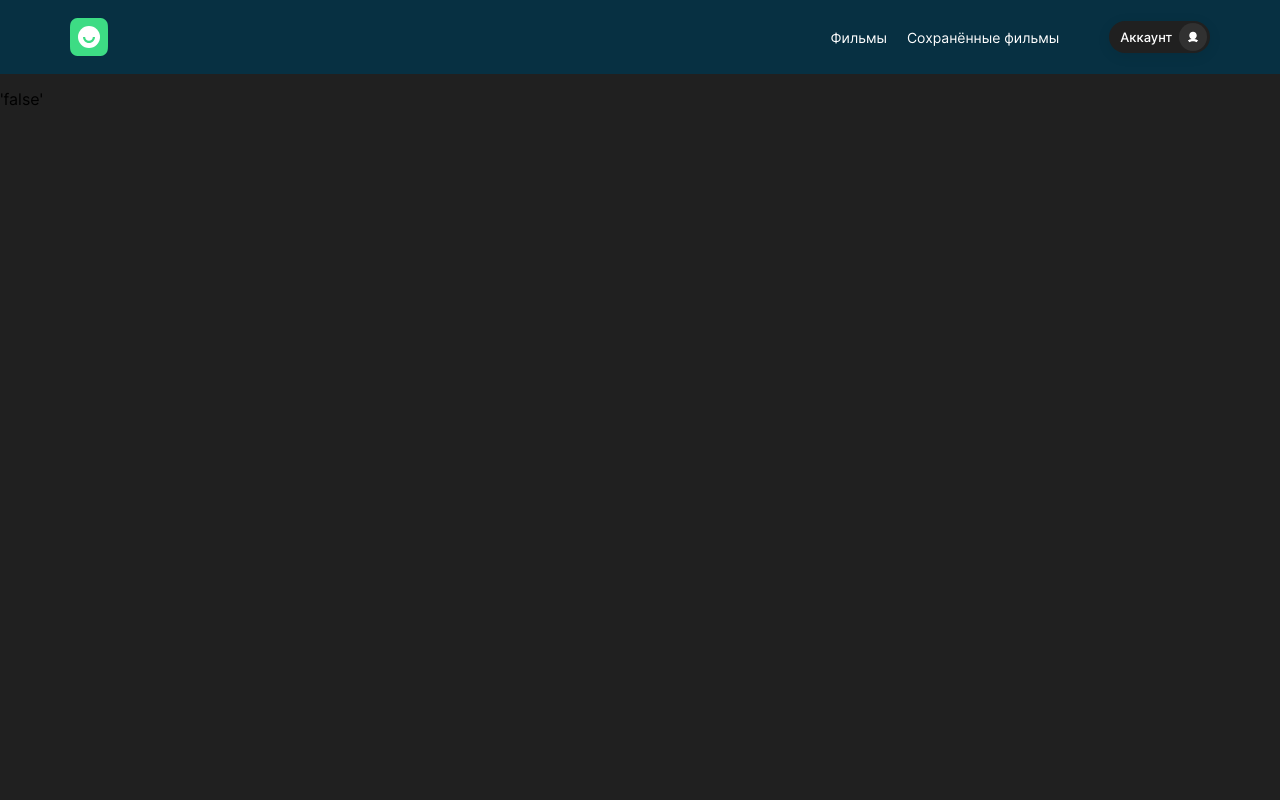
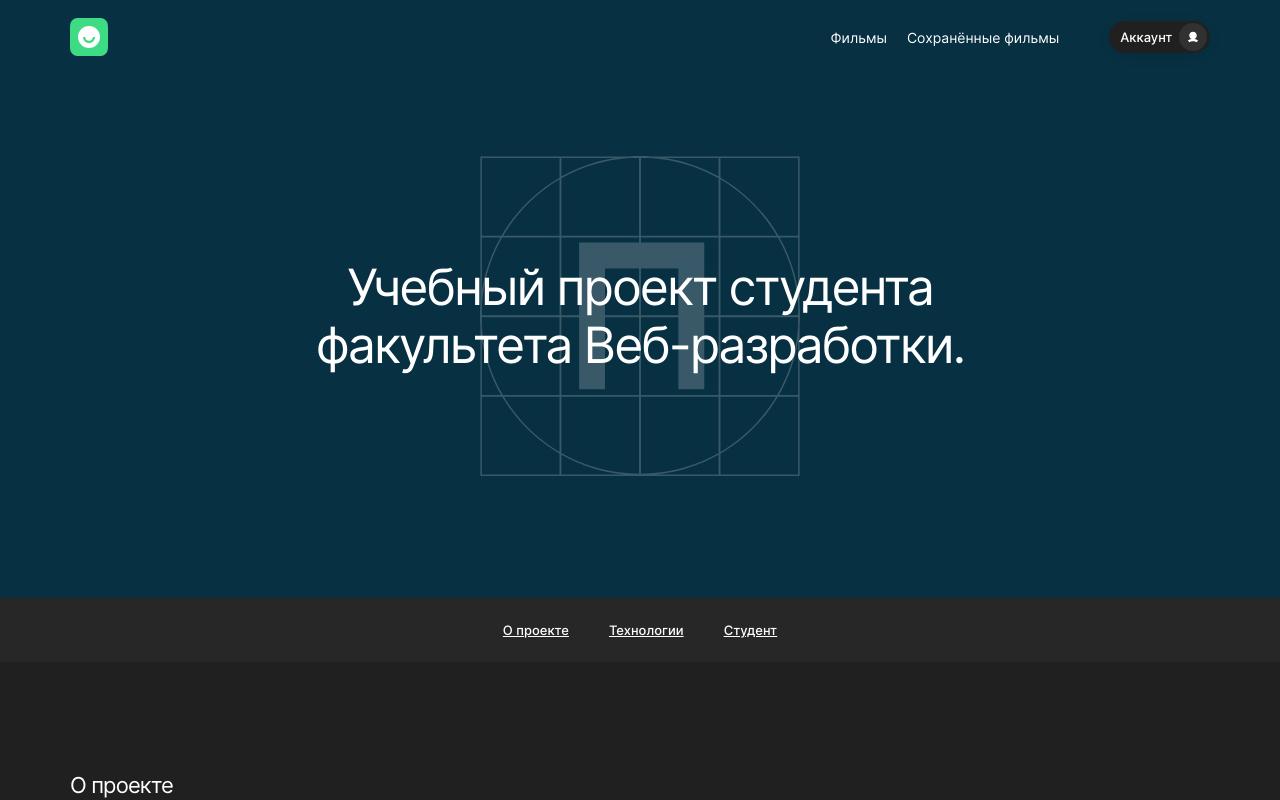
Before and after one commit to chyVacheck/movies-explorer-frontend, a React (Create React App) app: page / in a window 1280 px wide. Shown: the top 800 px of the page. Built offline with nearby package versions, Linux system fonts and the light colour scheme.

Commit message:
feat: add component Footer and Main
1. Добавить компоненты Footer и Main в App

```diff
--- a/src/components/App/App.js
+++ b/src/components/App/App.js
@@ -12,8 +12,13 @@ import { CurrentUserContext } from './../../contexts/CurrentUserContext.js';
 // ? компоненты
 import Header from './../Header/Header';
 
+import Main from '../Main/Main';
+
+import Footer from '../Footer/Footer';
+
 // ? константы
 import { paths } from './../../utils/Constants';
+
 
 function App() {
 
@@ -42,7 +47,7 @@ function App() {
             path={paths.aboutProject}
             element={
 
-              <p>'false'</p>
+              <Main />
 
             }>
           </Route>
@@ -73,6 +78,10 @@ function App() {
           </Route>
 
         </Routes>
+
+
+        <Footer />
+
       </section>
     </CurrentUserContext.Provider>
   );
```
